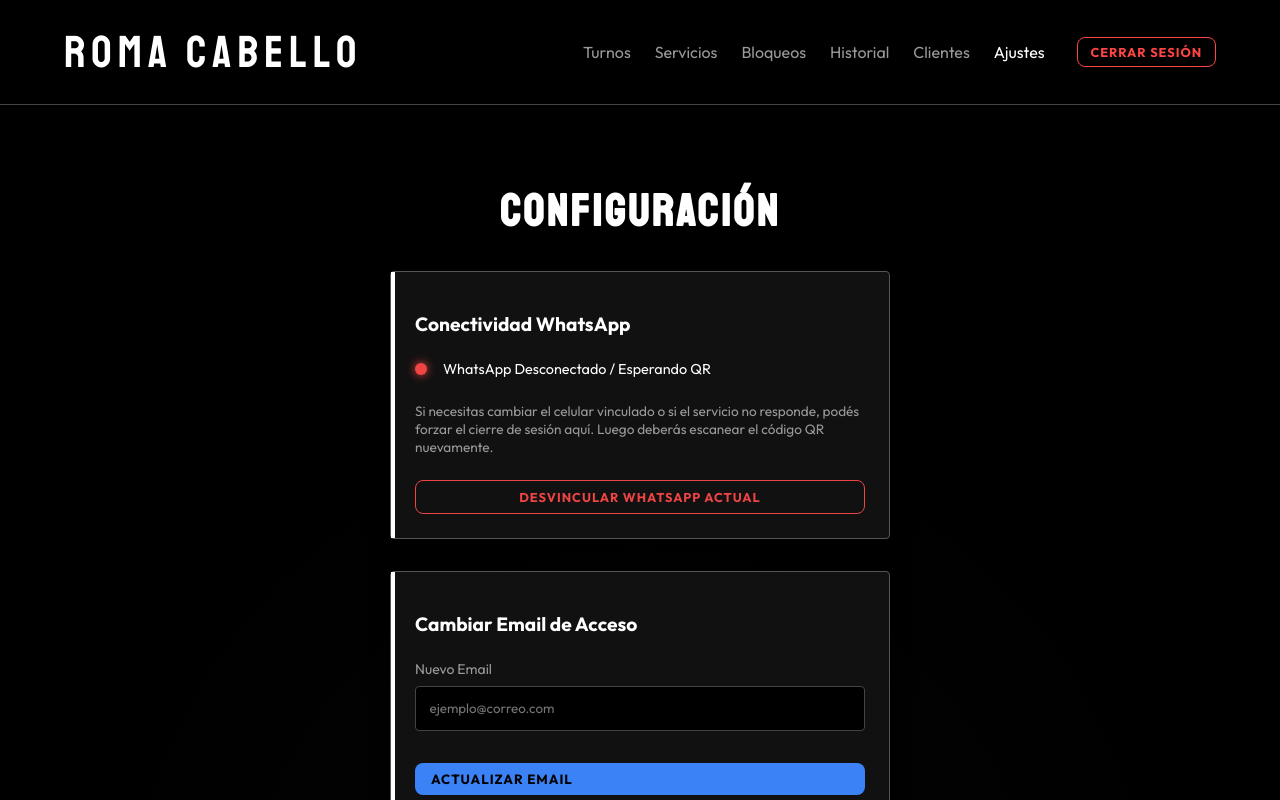
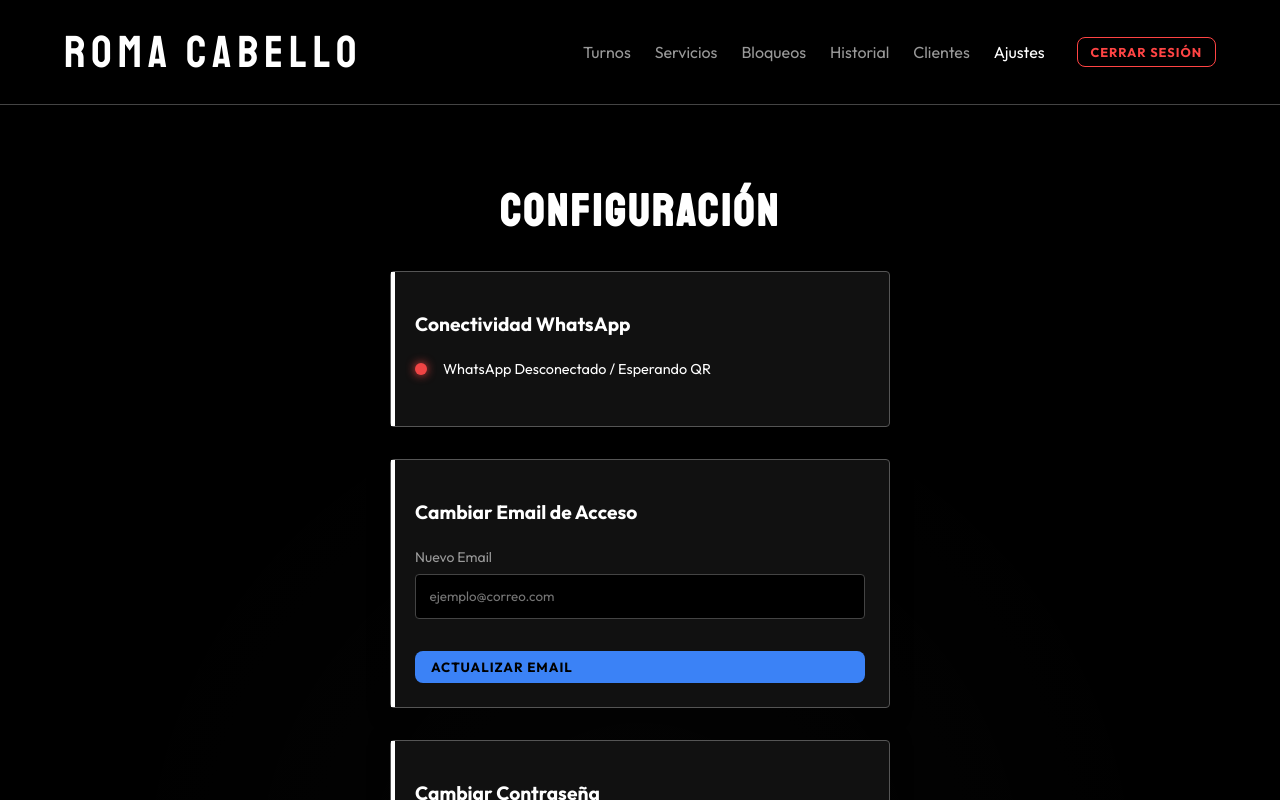
Before and after one commit to sanwortley/GestionPeluqueriav2.0, a React (Vite) app in the folder frontend/: page /admin/settings in a window 1280 px wide. Shown: the top 800 px of the page. Built offline with nearby package versions, Linux system fonts and the light colour scheme; no server answers; sample sign-in values are in the browser's storage.

Commit message:
💄 UI: Hide logout button when WhatsApp is not connected to simplify the interface

```diff
--- a/frontend/src/pages/AdminSettings.jsx
+++ b/frontend/src/pages/AdminSettings.jsx
@@ -146,6 +146,8 @@ export default function AdminSettings() {
                     </div>
                 )}
 
+                {waStatus?.isReady && (
+                    <>
                         <p className="text-muted" style={{ fontSize: '0.85rem', marginBottom: '1.5rem' }}>
                             Si necesitas cambiar el celular vinculado o si el servicio no responde, podés forzar el cierre de sesión aquí. Luego deberás escanear el código QR nuevamente.
                         </p>
@@ -166,6 +168,8 @@ export default function AdminSettings() {
                         >
                             {waLoading ? 'Cerrando sesión...' : 'Desvincular WhatsApp Actual'}
                         </button>
+                    </>
+                )}
             </div>
 
             <div className="card" style={{ marginBottom: '2rem' }}>
```
Lines whose indentation alone changed are shown as unchanged.
